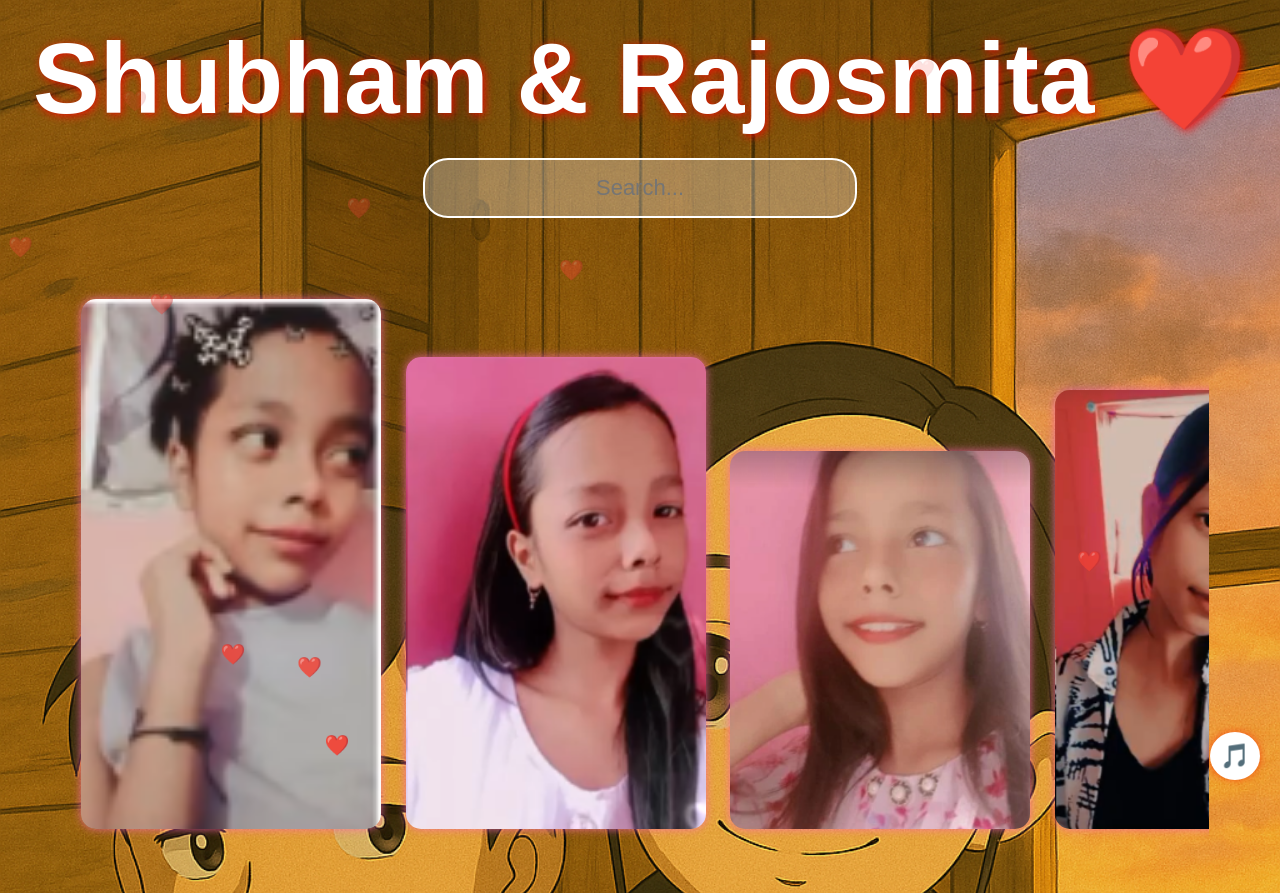
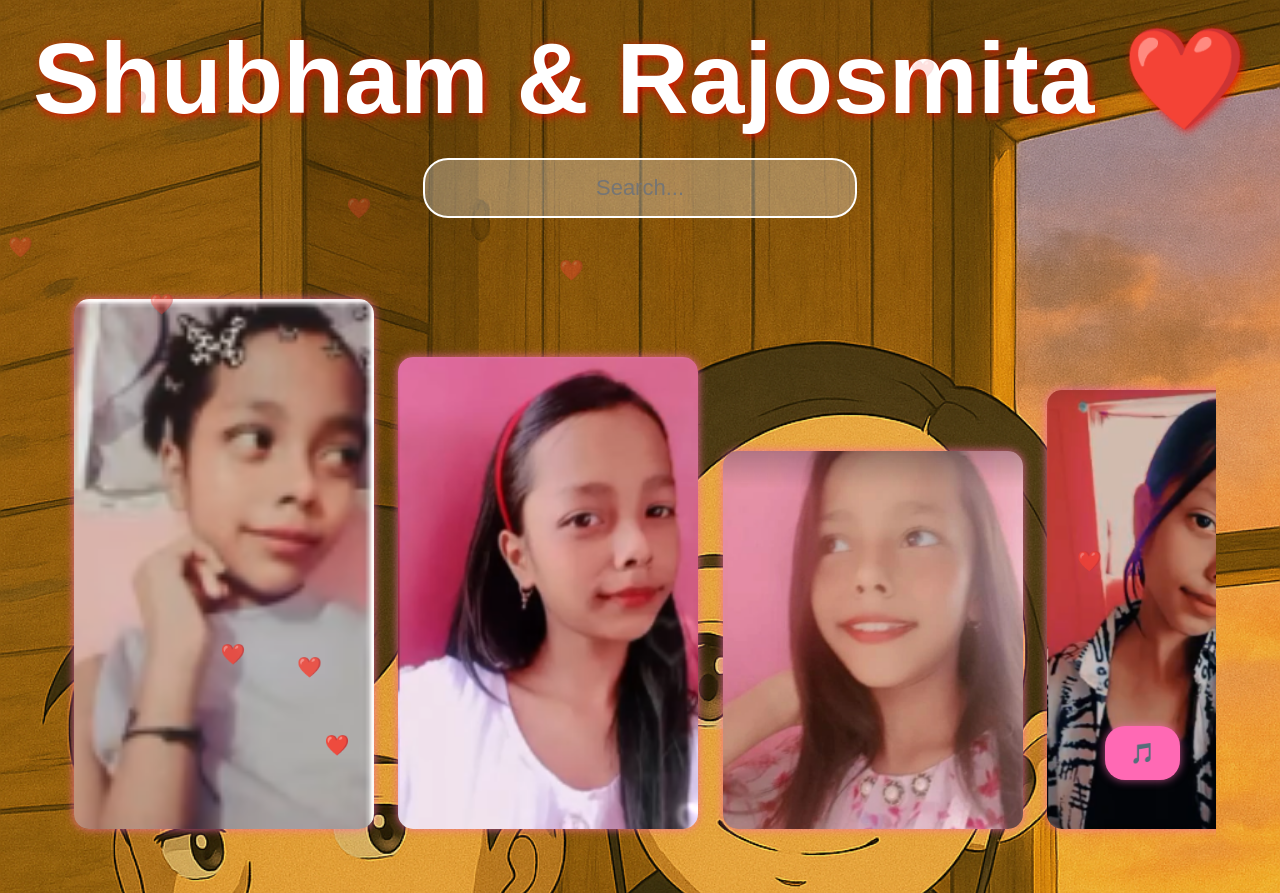
Before and after one commit to Shubham962-96/lovers-platform, a Flask app: page / in a window 1280 px wide. Run offline with Flask 3, Linux system fonts and the light colour scheme.

Commit message:
Update styles.css

```diff
--- a/static/styles.css
+++ b/static/styles.css
@@ -1,10 +1,12 @@
-/* Background */
+/* General Background */
 body {
     background: url("/static/background.jpg") no-repeat center center fixed;
     background-size: cover;
     text-align: center;
     font-family: Arial, sans-serif;
     color: white;
+    margin: 0;
+    padding: 0;
 }
 
 /* Title */
@@ -15,7 +17,7 @@
     text-shadow: 2px 2px 10px rgba(255, 0, 0, 0.8);
 }
 
-/* Search Box */
+/* Search Form */
 #search-form {
     display: flex;
     justify-content: center;
@@ -45,6 +47,28 @@
     overflow-y: auto;
     font-size: 18px;
     color: black;
+    margin-top: 5px;
+}
+
+/* Carousel */
+.carousel-container {
+    max-width: 90%;
+    margin: 50px auto;
+    overflow-x: auto;
+    white-space: nowrap;
+}
+
+.carousel-image {
+    width: 300px;
+    margin: 10px;
+    border-radius: 15px;
+    display: inline-block;
+    box-shadow: 0 0 10px rgba(255, 105, 180, 0.8);
+    transition: transform 0.3s;
+}
+
+.carousel-image:hover {
+    transform: scale(1.05);
 }
 
 /* Floating Hearts */
@@ -71,48 +95,44 @@
     100% { transform: translateY(-10vh); opacity: 0; }
 }
 
-/* Music Button */
-#music-btn {
+/* Buttons */
+#music-btn, #surprise-btn {
     position: fixed;
     bottom: 20px;
-    right: 20px;
-    font-size: 24px;
-    background: white;
+    padding: 15px 25px;
+    font-size: 20px;
     border: none;
-    border-radius: 50%;
-    padding: 10px;
+    border-radius: 20px;
     cursor: pointer;
-    box-shadow: 0 0 10px rgba(255, 0, 0, 0.5);
-    transition: 0.3s;
-    z-index: 1;
+    z-index: 2;
+    box-shadow: 0 0 10px rgba(255, 105, 180, 0.7);
+    transition: all 0.3s ease;
+}
+
+#music-btn {
+    right: 100px;
+    background-color: hotpink;
+    color: white;
 }
 
 #music-btn:hover {
-    box-shadow: 0 0 20px rgba(255, 0, 0, 1);
+    background-color: deeppink;
 }
 
-/* Tab Color (Love Theme) */
+#surprise-btn {
+    right: 20px;
+    background-color: lightgray;
+    color: black;
+}
+
+#surprise-btn:hover {
+    background-color: #f8f8f8;
+    box-shadow: 0 0 15px pink;
+}
+
+/* Dark Mode Theme */
 @media (prefers-color-scheme: dark) {
     body {
         background-color: #ff6b81;
     }
 }
-.carousel-container {
-    max-width: 90%;
-    margin: 50px auto;
-    overflow-x: scroll;
-    white-space: nowrap;
-}
-
-.carousel-image {
-    width: 300px;
-    margin: 10px;
-    border-radius: 15px;
-    display: inline-block;
-    box-shadow: 0 0 10px rgba(255, 105, 180, 0.8);
-    transition: transform 0.3s;
-}
-
-.carousel-image:hover {
-    transform: scale(1.05);
-}
```
